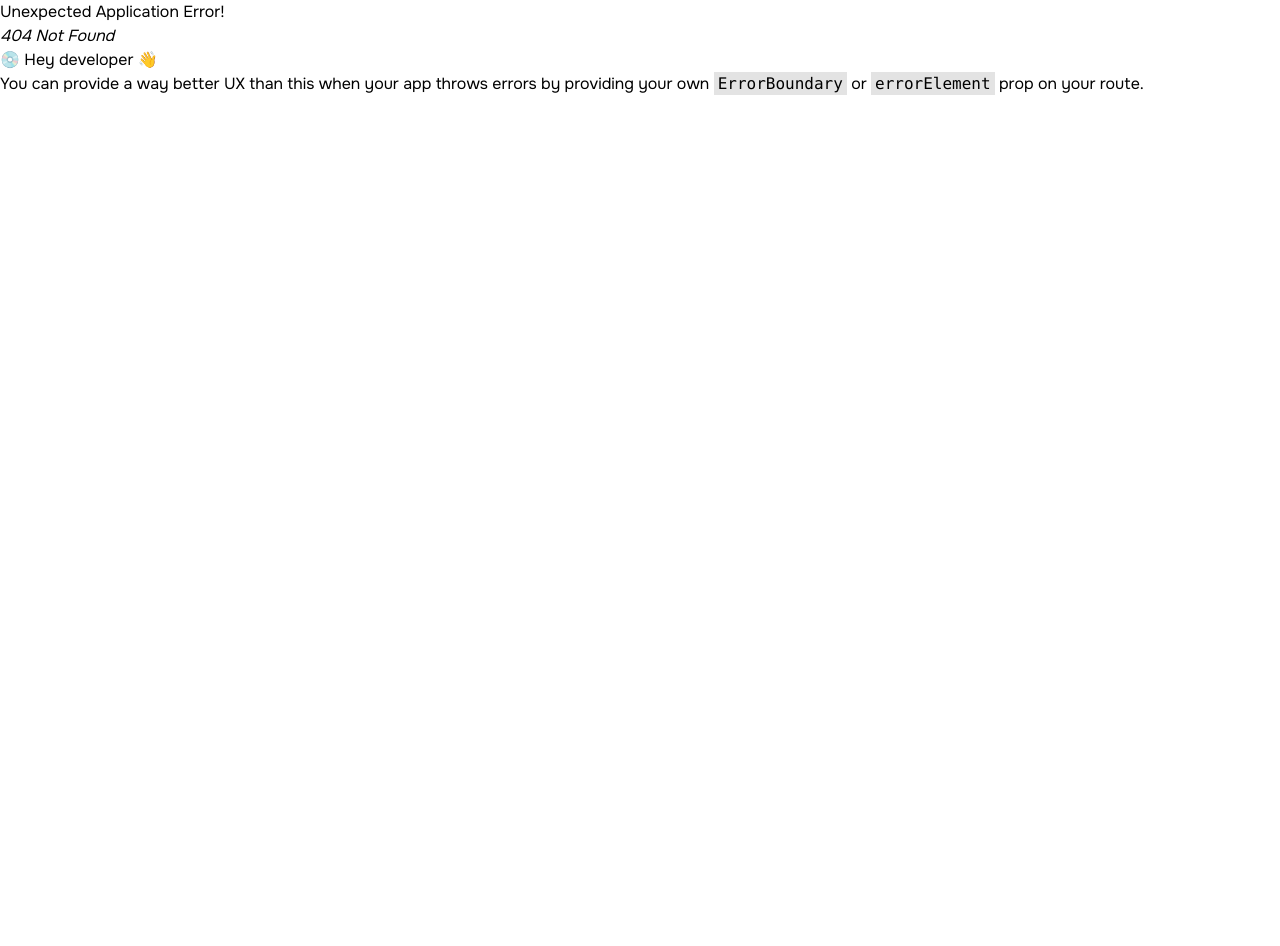
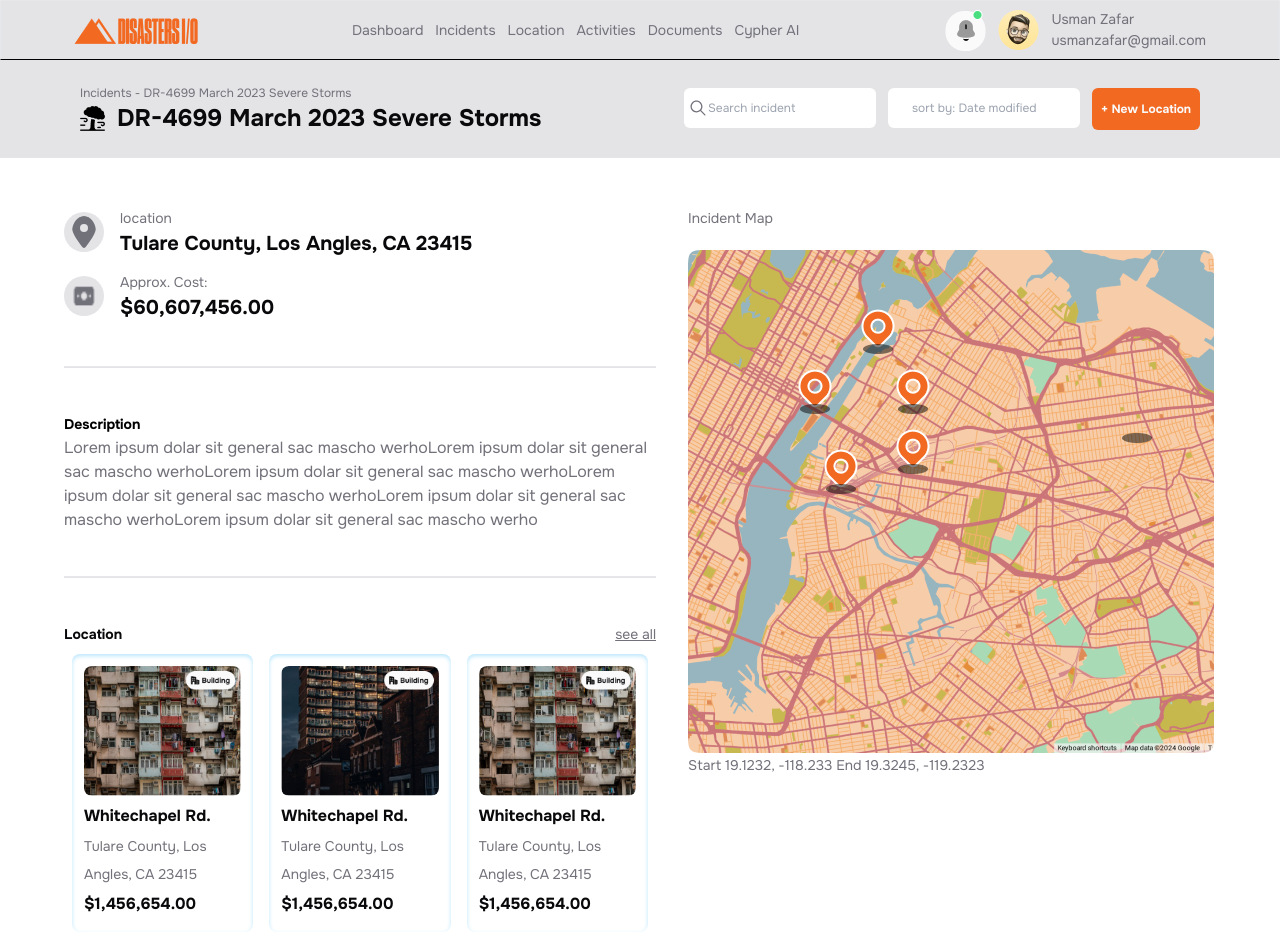
Before and after one commit to Rezwanul777/disaster-project-react, a React (Vite) app: page /locations in a window 1280 px wide. Before the commit this address had no page. Shown: the top 946 px of the page. Before the commit the page ends 800 px from the top, so only its background shows below. Built offline with nearby package versions, Linux system fonts and the light colour scheme.

Commit message:
location page complete

```diff
--- a/src/common/db/index.js
+++ b/src/common/db/index.js
@@ -25,6 +25,10 @@ import newIncidentsImg15 from "../../assets/images/newIncidentsImg15.png"
 import newIncidentsImg16 from "../../assets/images/newIncidentsImg16.png"
 import newIncidentsImg17 from "../../assets/images/newIncidentsImg17.png"
 import newIncidentsImg18 from "../../assets/images/newIncidentsImg18.png"
+import locationImg1 from "../../assets/images/locationImg1.png"
+import locationImg2 from "../../assets/images/locationImg2.png"
+import locationImg3 from "../../assets/images/locationImg3.png"
+import locationImg4 from "../../assets/images/locationImg4.png"
 
 export const CardItems = [
     {
@@ -157,3 +161,59 @@ export const CardItems = [
       title: "Wildfire",
     },
   ];
+
+  export const locationItems = [
+    {
+      img: locationImg1,
+      title: "Whitechapel Rd.",
+      description: "Tulare County,  Los Angles, CA 23415",
+      amount: "$1,456,654.00",
+    },
+    {
+      img: locationImg2,
+      title: "Whitechapel Rd.",
+      description: "Tulare County,  Los Angles, CA 23415",
+      amount: "$1,456,654.00",
+    },
+    {
+      img: locationImg3,
+      title: "Whitechapel Rd.",
+      description: "Tulare County,  Los Angles, CA 23415",
+      amount: "$1,456,654.00",
+    },
+    {
+      img: locationImg4,
+      title: "Whitechapel Rd.",
+      description: "Tulare County,  Los Angles, CA 23415",
+      amount: "$1,456,654.00",
+    },
+  ];
+
+  export const locationsData = [
+    {
+      img: locationImg1,
+      title: "Activity name",
+      locationName: "Location name 16.12212, -122.1424",
+      amount: "$1,456,654.00",
+    },
+    {
+      img: locationImg2,
+      title: "Activity name",
+      locationName: "Location name 16.12212, -122.1424",
+      amount: "$1,456,654.00",
+    },
+  ];
+  export const locationsDocs = [
+    {
+      img: locationImg3,
+      title: "Activity name",
+      locationName: "Location name 16.12212, -122.1424",
+      amount: "$1,456,654.00",
+    },
+    {
+      img: locationImg4,
+      title: "Activity name",
+      locationName: "Location name 16.12212, -122.1424",
+      amount: "$1,456,654.00",
+    },
+  ];
--- a/src/main.jsx
+++ b/src/main.jsx
@@ -45,12 +45,12 @@ const router = createBrowserRouter([
       element:<NewIncidentLocation />
     },
     {
-      path: "/location",
+      path: "/locations",
       element: <Location/>,
     },
     // {
     //   path: "/shop",
-    //   element: <Shop/>,
+    //   element: <Shop/>,n
     // },
   ],
 }
--- a/src/pages/location/Location.jsx
+++ b/src/pages/location/Location.jsx
@@ -1,9 +1,153 @@
-
+import { FaLocationDot } from "react-icons/fa6";
+import Search from "../../components/Search";
+import Card from "../dashboard/Card";
+import { locationItems, locationsData, locationsDocs } from "../../common/db";
+import treePng from "../../assets/images/tree.png";
+import locationIcon from "../../assets/images/location-icon.png";
+import locationMap from "../../assets/images/location-map.png";
 
 const Location = () => {
   return (
-    <div>Location</div>
-  )
-}
+    <div>
+      <Search
+        welcome="Incidents - DR-4699 March 2023 Severe Storms "
+        heading="DR-4699 March 2023 Severe Storms"
+        button="+ New Location"
+        img={treePng}
+        className={"md:text-2xl text-base"}
+      />
+      {/* data details */}
+      <div className="flex md:flex-row flex-col md:justify-around justify-center md:items-start items-center my-12 gap-3 w-full">
+        <div className="flex flex-col justify-start md:ms-16 ms-0 items-start gap-3 md:w-1/2 w-full">
+          <div className="flex justify-center items-center gap-4">
+            <FaLocationDot className="bg-whiteLight text-grayBold rounded-full md:w-10 w-7 md:h-10 h-7 px-2 py-1" />
 
-export default Location
+            <div>
+              <p className="text-14 text-grayBold leading-6">location</p>
+              <h1 className="font-bold text-xl text-blackBold md:leading-7 leading-5">
+                Tulare County, Los Angles, CA 23415
+              </h1>
+            </div>
+          </div>
+
+          <div className="flex justify-center items-center gap-4">
+            <img
+              src={locationIcon}
+              alt=""
+              className="bg-whiteLight text-grayBold rounded-full md:w-10 w-7 md:h-10 h-7 px-2 py-1"
+            />
+            <div>
+              <p className="text-14 text-grayBold leading-6">Approx. Cost:</p>
+              <h1 className="font-bold text-xl text-blackBold md:leading-7 leading-5">
+                $60,607,456.00
+              </h1>
+            </div>
+          </div>
+          <hr className="w-full bg-whiteLight h-[2px] my-8" />
+          <div className="md:ms-0 ms-5">
+            <h1 className="font-bold text-black text-14 leading-6 ">
+              Description
+            </h1>
+            <p className="text-base text-grayBold leading-6">
+              Lorem ipsum dolar sit general sac mascho werhoLorem ipsum dolar
+              sit general sac mascho werhoLorem ipsum dolar sit general sac
+              mascho werhoLorem ipsum dolar sit general sac mascho werhoLorem
+              ipsum dolar sit general sac mascho werhoLorem ipsum dolar sit
+              general sac mascho werho
+            </p>
+          </div>
+          <hr className="w-full bg-whiteLight h-[2px] my-8" />
+          <div className="w-full">
+            <div className="flex md:justify-between justify-around">
+              <h3 className="text-14 text-blackBold leading-6 font-bold">
+                Location
+              </h3>
+              <p className="text-14 leading-6 text-grayBold underline hover:cursor-pointer">
+                see all
+              </p>
+            </div>
+            <div className="grid md:grid-cols-3 grid-cols-1 justify-center items-center">
+              {locationItems.map(({ img, title, description, amount }, i) => (
+                <Card
+                  key={i}
+                  img={img}
+                  title={title}
+                  description={description}
+                  amount={amount}
+                />
+              ))}
+            </div>
+            <hr className="w-full bg-whiteLight h-[2px] my-8" />
+            <div>
+              <div className="flex md:justify-between justify-around">
+                <h3 className="text-14 text-blackBold leading-6 font-bold">
+                  activities
+                </h3>
+                <p className="text-14 leading-6 text-grayBold underline hover:cursor-pointer">
+                  see all
+                </p>
+              </div>
+              {/* location data part */}
+              <div>
+                {locationsData.map(
+                  ({ img, title, locationName, amount }, i) => (
+                    <Card
+                      key={i}
+                      img={img}
+                      title={title}
+                      description={locationName}
+                      amount={amount}
+                      imgClass={"w-[78px] h-[78px]"}
+                      className={
+                        "flex flex-row justify-start items-center gap-3 bg-whiteLight md:w-full w-[90%] mx-auto"
+                      }
+                    />
+                  )
+                )}
+              </div>
+            </div>
+            <hr className="w-full bg-whiteLight h-[2px] my-8" />
+            <div>
+              <div className="flex md:justify-between justify-around">
+                <h3 className="text-14 text-blackBold leading-6 font-bold">
+                  Documents
+                </h3>
+                <p className="text-14 leading-6 text-grayBold underline hover:cursor-pointer">
+                  see all
+                </p>
+              </div>
+              {/* location docs part */}
+              <div>
+                {locationsDocs.map(
+                  ({ img, title, locationName, amount }, i) => (
+                    <Card
+                      key={i}
+                      img={img}
+                      title={title}
+                      description={locationName}
+                      amount={amount}
+                      imgClass={"w-[78px] h-[78px]"}
+                      className={
+                        "flex flex-row justify-start items-center gap-3 bg-whiteLight md:w-full w-[90%] mx-auto"
+                      }
+                    />
+                  )
+                )}
+              </div>
+            </div>
+          </div>
+        </div>
+        {/* Google Map part */}
+        <div className="md:w-1/2 ms-5 w-[90%] flex flex-col justify-center items-start">
+          <p className="text-14 leading-6 text-grayBold mb-5">Incident Map</p>
+          <img src={locationMap} alt="" />
+          <p className="text-14 leading-6 text-grayBold mb-5">
+            Start 19.1232, -118.233 End 19.3245, -119.2323
+          </p>
+        </div>
+      </div>
+    </div>
+  );
+};
+
+export default Location;
```
